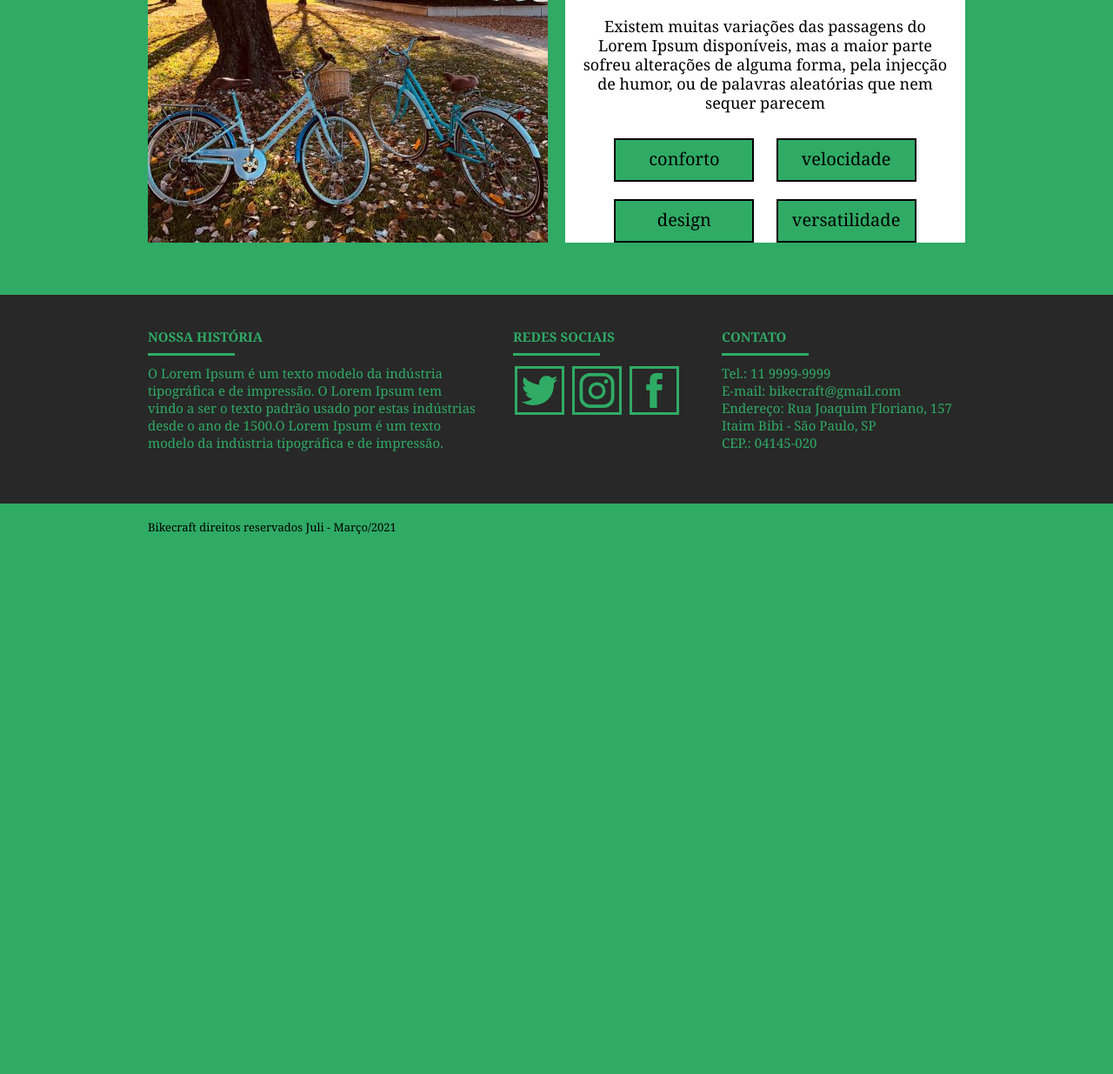
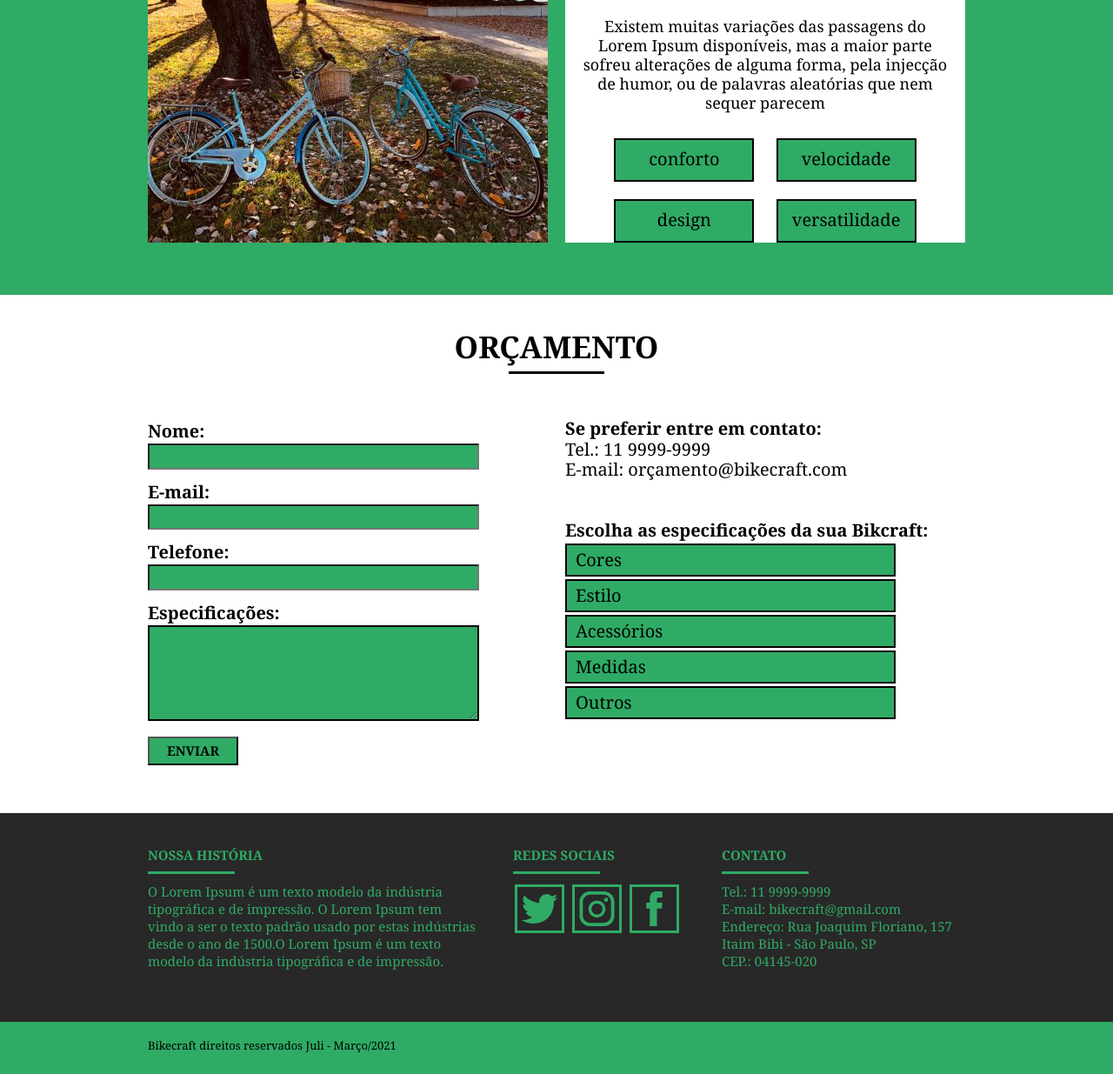
Before and after one commit to julidevgithub/bikcraftjuli, a PHP site: page /produto.html in a window 1280 px wide. Shown: the part 1896-3131 px from the top of the page at 87% size. Before the commit the page ends 2511 px from the top, so only its background shows below. Run offline with PHP 8.4, Linux system fonts and the light colour scheme.

Commit message:
Orçamento

```diff
--- a/css/produto.css
+++ b/css/produto.css
@@ -3,20 +3,20 @@
 .prodju{
     background-color: #2FAB65;
     width: 100%;
-    height: 1980px; }
+    height: 1980px;}
 
 .interna_produto {
     background: url("../img/ftprod1.jpg") no-repeat center;
     background-size: cover;
-    width: 100%; }
+    width: 100%;}
 
 .produto-item{
-    padding-top: 60px;    }
+    padding-top: 60px;}
 
 .prod-icone{
     background-color: #282828;
     width: 280px;
-    height: 280px; }
+    height: 280px;}
 
 .prod-icone img{
     margin: 0 auto;
@@ -59,7 +59,79 @@
     margin: 10px;
     display: inline-block; /*colocar a lista na horizontal ou usar float left*/
     width: 161px;
-    height: 50px; }
+    height: 50px;}
 
 .prod-retro {
-    margin: 100px 0 50px 0; }
+    margin: 100px 0 50px 0;}
+
+/*ORÇAMENTO------------------------------------------------------- */
+.orcamento{
+    padding: 40px; }
+
+.form{
+    padding-right: 79px; }
+
+.form label, button{
+    display: block; }
+
+input[type=text]{    /*colocar cor dentro do input e textarea */
+    background-color: #2FAB65; }
+
+textarea[type=text]{
+    background-color: #2FAB65;
+    border: 2px solid black;
+    height: 110px; }
+
+label{
+    padding-top: 14px ;
+    font-weight: bolder;
+    margin-bottom: 3px; }
+
+button{
+    font-weight: bolder;
+    margin-top: 18px;
+    background-color:#2FAB65;
+    padding: 6px 20px;
+    text-transform: uppercase;
+    font-size: 15px;
+    margin-bottom: 15px; }
+
+button:hover{
+    background-color: #282828;
+    color: white;}
+
+.form input, textarea{
+    display: block;
+    width: 100%;
+    padding: 3px 5px;
+    font-size: 17px; }
+
+.orcamento_dados h3{
+    font-weight: bolder;
+    padding-top: 10px;
+    line-height: 25px; }
+
+.orcamento_dados span{
+    display: block;  }
+
+.especific{
+    margin-top: 36px; }
+
+.orcamento_dados ul{
+    padding-right: 80px;
+}
+
+
+.orcamento_dados ul li{
+    background-color: #2FAB65;
+    height: 38px;
+    border: 2px solid black;
+    margin-top: 3px;
+    padding: 5px 10px;}
+
+    /* Irá mudar a cor das li... escolhendo as pares ou impares
+    .orcamento_dados ul li:nth-child(even){  (só as li pares)
+    .orcamento_dados ul li:nth-child(odd){  (só as li impares)
+    background-color: #2FAB65;
+    }
+    */
--- a/produto.html
+++ b/produto.html
@@ -125,6 +125,44 @@
     </section>
 </div>
 
+<!--ORÇAMENTO------------------------------------------------------------------>
+<section class="orcamento">
+    <div class="container">
+        <h2 class="subtitulo">Orçamento</h2>
+        <form id="form_orcamento" class="form grid-8">
+
+            <label for="nome">Nome:</label>
+            <input type="text" id="nome">
+
+            <label for="email">E-mail:</label>
+            <input type="text" id="email">
+
+            <label for="telefone">Telefone:</label>
+            <input type="text" id="telefone">
+
+            <label for="espec">Especificações:</label>
+            <textarea type="text" id="espec"> </textarea>
+
+            <button type="submit">Enviar</button>
+        </form>
+
+        <div class="orcamento_dados grid-8">
+            <h3>Se preferir entre em contato:</h3>
+            <span>Tel.: 11 9999-9999</span>
+            <span>E-mail: orçamento@bikecraft.com</span>
+
+            <h3 class="especific">Escolha as especificações da sua Bikcraft:</h3>
+            <ul>
+                <li>Cores</li>
+                <li>Estilo</li>
+                <li>Acessórios</li>
+                <li>Medidas</li>
+                <li>Outros</li>
+            </ul>
+        </div>
+    </div>
+</section>
+
 <!--FOOTER--------------------------------------------------------------------------->
 <footer>
     <div class="footer">
```
Also changed, not shown: css/style.css (+36 -37 lines).
